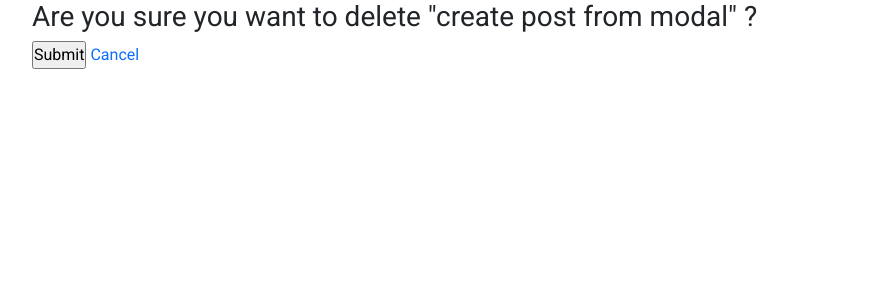
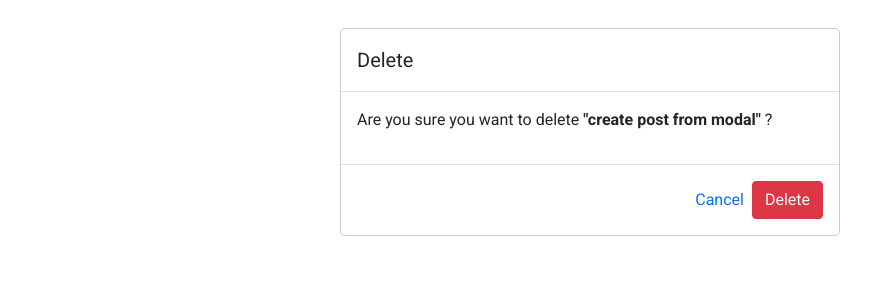
Before and after one commit to vladblk/G608-WebAppProgramming1, a Django app: page /delete-post/9/ in a window 1280 px wide. Shown: the part 66-366 px from the top of the page, without its empty margins (50-921 px from the left). Run offline with Django 4.2, Linux system fonts and the light colour scheme; a user stored in the database is signed in; data comes from the database, SQL or seed files in the repository; both versions use the stored data as it was after the commit.

Commit message:
delete template styling

```diff
--- a/PAL - final project/pal/posts/templates/posts/post.html
+++ b/PAL - final project/pal/posts/templates/posts/post.html
@@ -6,13 +6,17 @@
 <div class="modal fade" id="editCommentModal" tabindex="-1" role="dialog" aria-labelledby="myModalLabel" aria-hidden="true">
 </div><!-- /.modal -->
 
+<!-- Modal -->
+<div class="modal fade" id="deleteModal" tabindex="-1" role="dialog" aria-labelledby="myModalLabel" aria-hidden="true">
+</div><!-- /.modal -->
+
 <div class="mt-5">
     <h1>{{ post.name }}</h3>
     <p>{{ post.description }}</p>
 
     {% if request.user == post.user %}
         <a href="{% url 'posts:update-post' post.id %}?next={{ request.path|urlencode }}" class="btn btn-outline-secondary" data-target="#editCommentModal">update</a>
-        <a href="{% url 'posts:delete-post' post.id %}?next={{ request.path|urlencode }}" class="btn btn-outline-danger">delete</a>
+        <a href="{% url 'posts:delete-post' post.id %}?next={{ request.path|urlencode }}" class="btn btn-outline-danger" data-target="#deleteModal">delete</a>
     {% endif %}
 </div>
 
--- a/PAL - final project/pal/static/styles/main.css
+++ b/PAL - final project/pal/static/styles/main.css
@@ -84,3 +84,9 @@
     font-size: 12px;
     margin-bottom: 1rem;
 }
+
+.form-delete__btns {
+    display: flex;
+    justify-content: center;
+    align-items: center;
+}
--- a/PAL - final project/pal/templates/delete.html
+++ b/PAL - final project/pal/templates/delete.html
@@ -2,15 +2,30 @@
 
 {% block content %}
 
-<form action="" method="POST">
-    {% csrf_token %}
 
-    <h3>Are you sure you want to delete "{{ to_delete }}" ?</h3>
+<div class="modal-dialog">
+    <div class="modal-content">
+        <form action="" method="POST">
+            <div class="modal-header">
+                <h5 class="modal-title">Delete</h5>
+            </div>
 
-    <input type="submit" value="Submit">
-    <a href="{{ request.META.HTTP_REFERER }}">Cancel</a>
+            <div class="modal-body">
+                {% csrf_token %}
 
-    <input type="hidden" name="next" value={{ request.GET.next }}>
-</form>
+                <p>Are you sure you want to delete <b>"{{ to_delete }}"</b> ?</p>
+
+                <input type="hidden" name="next" value={{ request.GET.next }}>
+            </div>
+
+            <div class="modal-footer">
+                <a href="{{ request.META.HTTP_REFERER }}">Cancel</a>
+                <input type="submit" value="Delete" class="btn btn-danger">
+            </div>
+        </form>
+    </div>
+</div>
+
+
 
 {% endblock content %}
```
Also changed, not shown: PAL - final project/pal/db.sqlite3.
